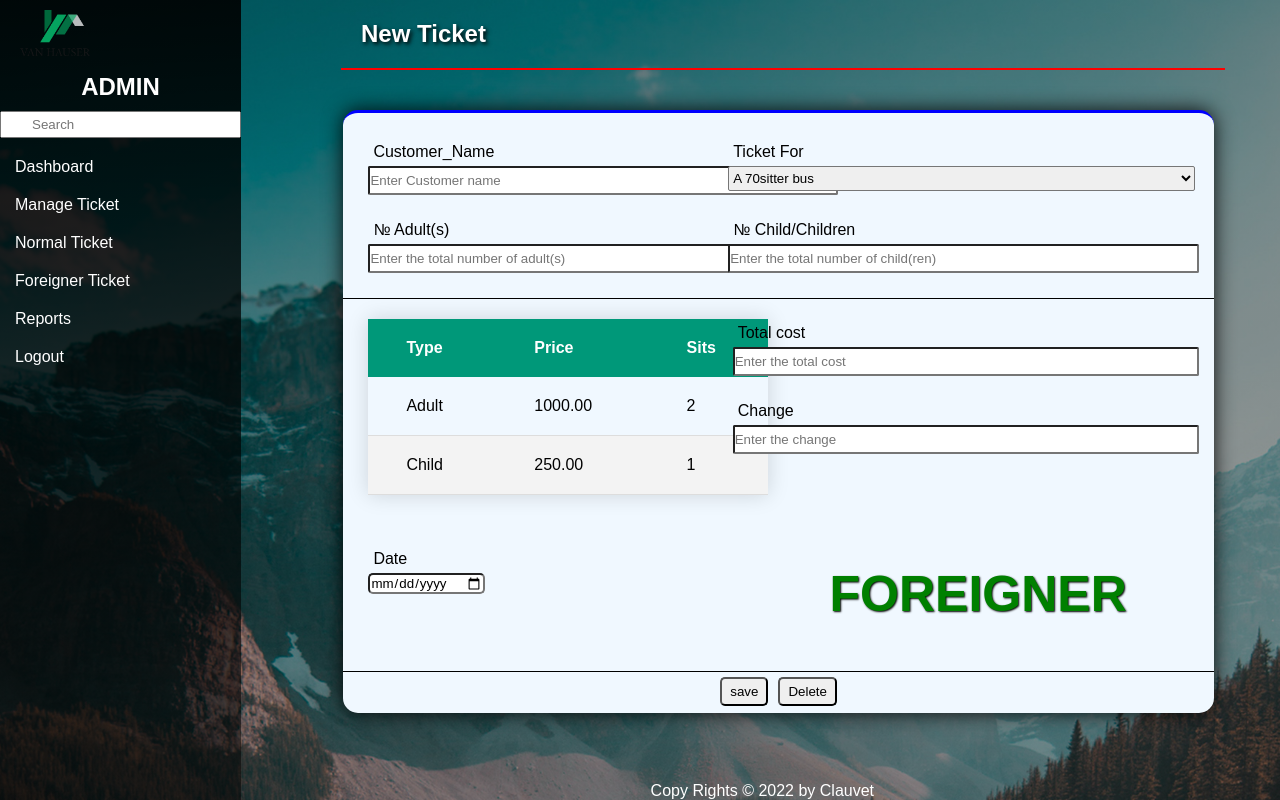
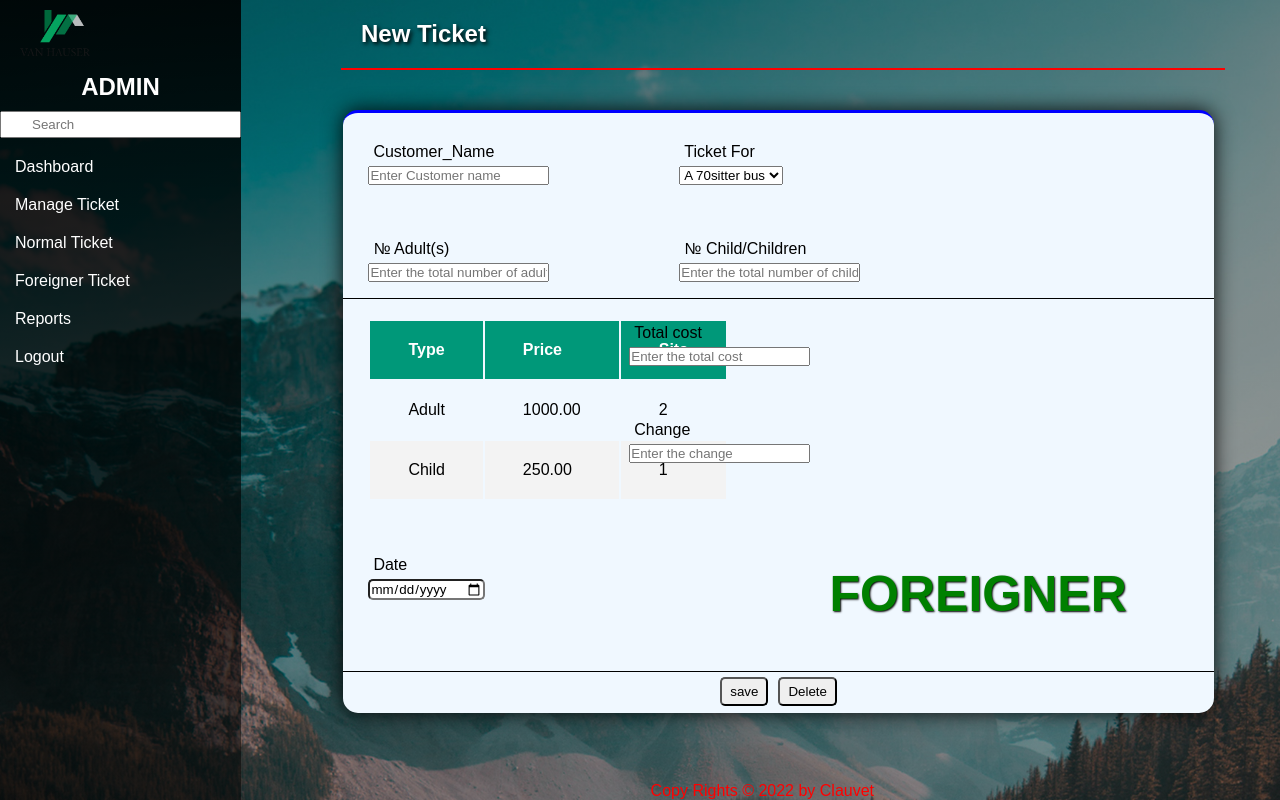
Before and after one commit to Clauvet1/My-Project, a PHP site: page /foreignerTickets.php in a window 1280 px wide. Run offline with PHP 8.4, Linux system fonts and the light colour scheme.

Commit message:
commit16

```diff
--- a/CSS/n_ticket_style.css
+++ b/CSS/n_ticket_style.css
@@ -88,14 +76,14 @@ a{
     border-radius: 15px;
     box-shadow: 0 0 20px rgba(0,0,0,0.9);
 }
-.row-1{
+.n-row-1{
     display: flex;
     justify-content: space-between;
     padding: 5px 0 180px 0;
     border-bottom: #000 1px solid;
 
 }
-.row-2{
+.n-row-2{
     display: flex;
     position: relative;
     justify-content: space-between;
@@ -103,46 +91,46 @@ a{
     position: relative;
 
 }
-.r1-col-1{
+.n-r1-col-1{
    position: absolute;
    padding: 0 310px 0 25px ;
 }
-.r1-col-2{
+.n-r1-col-2{
     position: absolute;
     padding: 0 310px 0 25px ;
     right: 5%;
 }
-.r1-col-3{
+.n-r1-col-3{
     position: absolute;
     padding: 0 360px 0 25px ;
     right: 5%;
 }
-.space{
+.n-space{
     margin: 20px 0 50px 0;
 }
-.div1{
+.n-div1{
     padding: 5px;
 }
-.r1-col-1 .t-space{
+.n-r1-col-1 .t-space{
     position: absolute;
     width: 100%;
     height: 25px;
     border-radius: 2px;
 }
-.r1-col-2 .t-space{
+.n-r1-col-2 .t-space{
     position: absolute;
     width: 100%;
     height: 25px;
     border-radius: 2px;
 }
-.r1-col-2 .t{
+.n-r1-col-2 .t{
     position: absolute;
     width: 100%;
     height: 25px;
     border-radius: 2px;
     cursor: pointer;
 }
-.r1-col-3 .t-space{
+.n-r1-col-3 .t-space{
     position: absolute;
     width: 100%;
     height: 25px;
@@ -154,26 +142,26 @@ a{
     min-width: 400px;
     box-shadow: 0 0 20px rgba(0,0,0,0.15);
 }
-.styled-table thead tr{
+.n-styled-table thead tr{
     background-color: #009879;
     color: #fff;
     text-align: left;
 }
-.styled-table th,
-.styled-table td{
+.n-styled-table th,
+.n-styled-table td{
     padding: 20px 38px;
 }
-.styled-table tbody tr{
+.n-styled-table tbody tr{
     border-bottom: 1px solid #ddd;
 }
-.styled-table tbody tr:nth-of-type(even){
+.n-styled-table tbody tr:nth-of-type(even){
     background-color: #f3f3f3;
 }
-.styled-table tbody tr .active-row{
+.n-styled-table tbody tr .active-row{
     font-weight: bold;
     color: #009879;
 }
-.buttons{
+.n-buttons{
     border-top: 1px black solid;
     position: absolute;
     bottom: 2px;
@@ -186,7 +174,7 @@ button{
     margin: 5px;
     cursor: pointer;
 }
-.date{
+.n-date{
     cursor: pointer;
     border-radius: 5px;
 }
@@ -214,5 +202,4 @@ button{
     border: 1px blacksolid;
     bottom : 0%;
     left: 40%;
-    color: #fff;
 }
--- a/CSS/style.css
+++ b/CSS/style.css
@@ -254,3 +254,195 @@ h3{
     bottom: 0%;
     left: 40%;
 }
+.page{
+    display: flex;
+    background: linear-gradient(rgba(0, 0, 0, 0.4), rgba(0, 0, 0, 0.4)), url(Images/banner.jpg);
+    width: 100%;
+    height: 100vh;
+    background-size: cover;
+    background-position: center;
+    color: white;
+    position: relative;
+}
+nav ul li{
+    margin: 20px 15px;
+    list-style: none;
+    cursor: pointer;
+}
+.navbar nav ul li .n-nav-arrow{
+    width: 10px;
+    display: none;
+}
+.navbar nav ul li:hover .n-nav-arrow{
+    display: block;
+}
+.navbar nav ul:hover li{
+    display: flex;
+    justify-content: space-evenly;
+    transition: 0.5s;
+
+}
+.n-logo{
+    width: 70px;
+    margin: 10px 20px;
+    cursor: pointer;
+}
+.n-navbar{
+    background:linear-gradient(rgba(0, 0, 0, 0.9), rgba(0,0,0,0.5));
+    flex-basis: 10%;
+
+}
+a{
+  color: white;
+  text-decoration: none;
+}
+.n-navbar h2{
+    text-align: center;
+}
+#n-search{
+    padding: 4px 30px;
+    margin-top: 10px;
+}
+.n-content{
+    flex-basis: 80%;
+    position: relative;
+}
+.n-content h2{
+    padding: 0 30px 20px 20px;
+    border-bottom: 2px red solid;
+    margin: 20px 40px 40px 100px;
+    text-shadow: 2px 2px 4px #000;
+}
+.n-container{
+    color: black;
+    background-color: aliceblue;
+    position: absolute;
+    border-top: 3px blue solid;
+    display: flex;
+    flex-direction: column;
+    width: 85%;
+    height: 75%;
+    left: 10%;
+    border-radius: 15px;
+    box-shadow: 0 0 20px rgba(0,0,0,0.9);
+}
+.n-row-1{
+    display: flex;
+    justify-content: space-between;
+    padding: 5px 0 180px 0;
+    border-bottom: #000 1px solid;
+
+}
+.n-row-2{
+    display: flex;
+    position: relative;
+    justify-content: space-between;
+    padding-bottom: 300px;
+    position: relative;
+
+}
+.n-r1-col-1{
+   position: absolute;
+   padding: 0 310px 0 25px ;
+}
+.n-r1-col-2{
+    position: absolute;
+    padding: 0 310px 0 25px ;
+    right: 5%;
+}
+.n-r1-col-3{
+    position: absolute;
+    padding: 0 360px 0 25px ;
+    right: 5%;
+}
+.n-space{
+    margin: 20px 0 50px 0;
+}
+.n-div1{
+    padding: 5px;
+}
+.n-r1-col-1 .t-space{
+    position: absolute;
+    width: 100%;
+    height: 25px;
+    border-radius: 2px;
+}
+.n-r1-col-2 .t-space{
+    position: absolute;
+    width: 100%;
+    height: 25px;
+    border-radius: 2px;
+}
+.n-r1-col-2 .t{
+    position: absolute;
+    width: 100%;
+    height: 25px;
+    border-radius: 2px;
+    cursor: pointer;
+}
+.n-r1-col-3 .t-space{
+    position: absolute;
+    width: 100%;
+    height: 25px;
+    border-radius: 2px;
+}
+.styled-table{
+    border-collapse: collapse;
+    margin: 12px 0;
+    min-width: 400px;
+    box-shadow: 0 0 20px rgba(0,0,0,0.15);
+}
+.n-styled-table thead tr{
+    background-color: #009879;
+    color: #fff;
+    text-align: left;
+}
+.n-styled-table th,
+.n-styled-table td{
+    padding: 20px 38px;
+}
+.n-styled-table tbody tr{
+    border-bottom: 1px solid #ddd;
+}
+.n-styled-table tbody tr:nth-of-type(even){
+    background-color: #f3f3f3;
+}
+.n-styled-table tbody tr .active-row{
+    font-weight: bold;
+    color: #009879;
+}
+.n-buttons{
+    border-top: 1px black solid;
+    position: absolute;
+    bottom: 2px;
+    text-align-last: center;
+    width: 100%;
+}
+button{
+    border-radius: 5px;
+    padding: 5px 8px;
+    margin: 5px;
+    cursor: pointer;
+}
+.n-date{
+    cursor: pointer;
+    border-radius: 5px;
+}
+.n-container h1{
+    font-size: 50px;
+    text-transform: uppercase;
+    position:absolute ;
+    bottom: 15%;
+    right: 10%;
+    color: green;
+    text-shadow: 1px 1px 2px #000;
+}
+.n-ticketType{
+    position: absolute;
+    bottom: 100px;
+    right: 20px;
+}
+
+.n-t-input{
+    width: 100px;
+}
--- a/foreignerTickets.php
+++ b/foreignerTickets.php
@@ -5,7 +5,7 @@
     <meta http-equiv="X-UA-Compatible" content="IE=edge">
     <meta name="viewport" content="width=device-width, initial-scale=1.0">
     <title>foreigner_Tickets</title>
-    <link rel="stylesheet" href="CSS/n_ticket_style.css">
+    <link rel="stylesheet" href="CSS/style.css">
 </head>
 <body>
     <div class="page">
@@ -14,36 +14,36 @@
            <div class="n-content">
             <h2>New Ticket</h2>
             <div class="n-container">
-                <div class="row-1">
-                    <div class="r1-col-1">
-                <div class="space">
-                   <div class="div1"><label >Customer_Name</label></div>
-                <input type="text" name="customerName" placeholder="Enter Customer name" class="t-space">
+                <div class="n-row-1">
+                    <div class="n-r1-col-1">
+                <div class="n-space">
+                   <div class="n-div1"><label >Customer_Name</label></div>
+                <input type="text" name="customerName" placeholder="Enter Customer name" class="n-t-space">
                 </div>
-                <div class="space">
-                   <div class="div1"> <label>&numero; Adult(s)</label></div>
-                    <input type="text" name="numberOfAdults" placeholder="Enter the total number of adult(s)" class="t-space">
+                <div class="n-space">
+                   <div class="n-div1"> <label>&numero; Adult(s)</label></div>
+                    <input type="text" name="numberOfAdults" placeholder="Enter the total number of adult(s)" class="n-t-space">
                 </div>
                 </div>
-                <div class="r1-col-2">
-                    <div class="space">
-                       <div class="div1"> <label>Ticket For</label></div>
-                        <select name="ticketFor"  class="t">
+                <div class="n-r1-col-2">
+                    <div class="n-space">
+                       <div class="n-div1"> <label>Ticket For</label></div>
+                        <select name="ticketFor"  class="n-t">
                             <option value="A_70_sitter_bus">A 70sitter bus</option>
                             <option value="A_30_sitter_bus">A 30sitter bus</option>
                             <option value="A_train">A train</option>
                         </select>
                     </div>
-                    <div class="space">
-                       <div class="div1"> <label>&numero; Child/Children</label></div>
-                        <input type="text" name="numbeOfChildren" placeholder="Enter the total number of child(ren)" class="t-space">
+                    <div class="n-space">
+                       <div class="n-div1"> <label>&numero; Child/Children</label></div>
+                        <input type="text" name="numbeOfChildren" placeholder="Enter the total number of child(ren)" class="n-t-space">
                     </div>
                 </div>
                 </div>
-                <div class="row-2">
-                    <div class="r1-col-1">
-                    <div class="space">
-                        <table class="styled-table">
+                <div class="n-row-2">
+                    <div class="n-r1-col-1">
+                    <div class="n-space">
+                        <table class="n-styled-table">
                         <thead>
                             <tr>
                                 <th>Type</th>
@@ -57,7 +57,7 @@
                                 <td>1000.00</td>
                                 <td>2</td>
                             </tr>
-                            <tr class="active-row">
+                            <tr class="n-active-row">
                                 <td>Child</td>
                                 <td>250.00</td>
                                 <td>1</td>
@@ -65,24 +65,24 @@
                         </tbody>
                         </table>
                     </div>
-                    <div class="space">
-                    <div class="div1"> <label>Date</label></div>
-                        <input type="date" name="Date" class="date">
+                    <div class="n-space">
+                    <div class="n-div1"> <label>Date</label></div>
+                        <input type="date" name="Date" class="n-date">
                     </div>
                     </div>
-                    <div class="r1-col-3">
-                        <div class="space">
-                          <div class="div1"> <label>Total cost</label></div>
-                            <input type="text" name="totalCost" placeholder="Enter the total cost" class="t-space">
+                    <div class="n-r1-col-3">
+                        <div class="n-space">
+                          <div class="n-div1"> <label>Total cost</label></div>
+                            <input type="text" name="totalCost" placeholder="Enter the total cost" class="n-t-space">
                         </div>
-                        <div class="space">
-                           <div class="div1"> <label>Change</label></div>
-                            <input type="text" name="change" placeholder="Enter the change" class="t-space">
+                        <div class="n-space">
+                           <div class="n-div1"> <label>Change</label></div>
+                            <input type="text" name="change" placeholder="Enter the change" class="n-t-space">
                         </div>
 
                     </div>
                 </div>
-                <div class="buttons">
+                <div class="n-buttons">
                 <button>save</button><button>Delete</button>
             </div>
             <h1>Foreigner</h1>
```
Also changed, not shown: other parts of CSS/n_ticket_style.css (+8 -20 lines).
